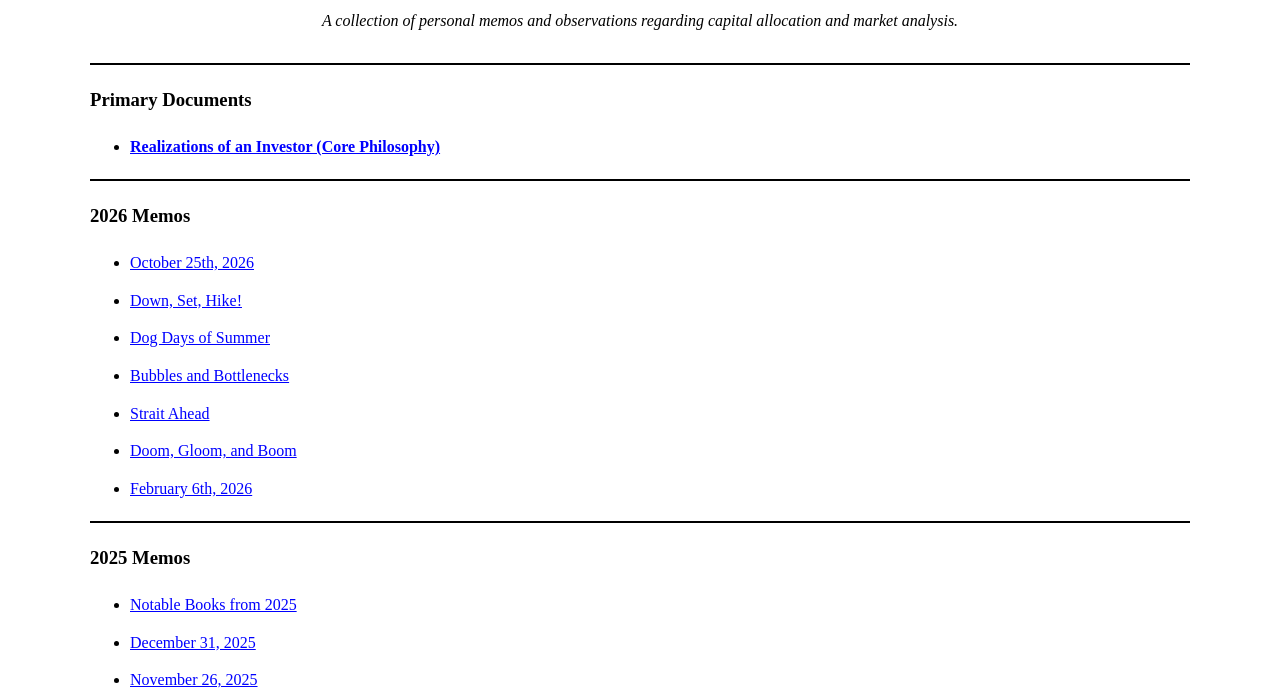
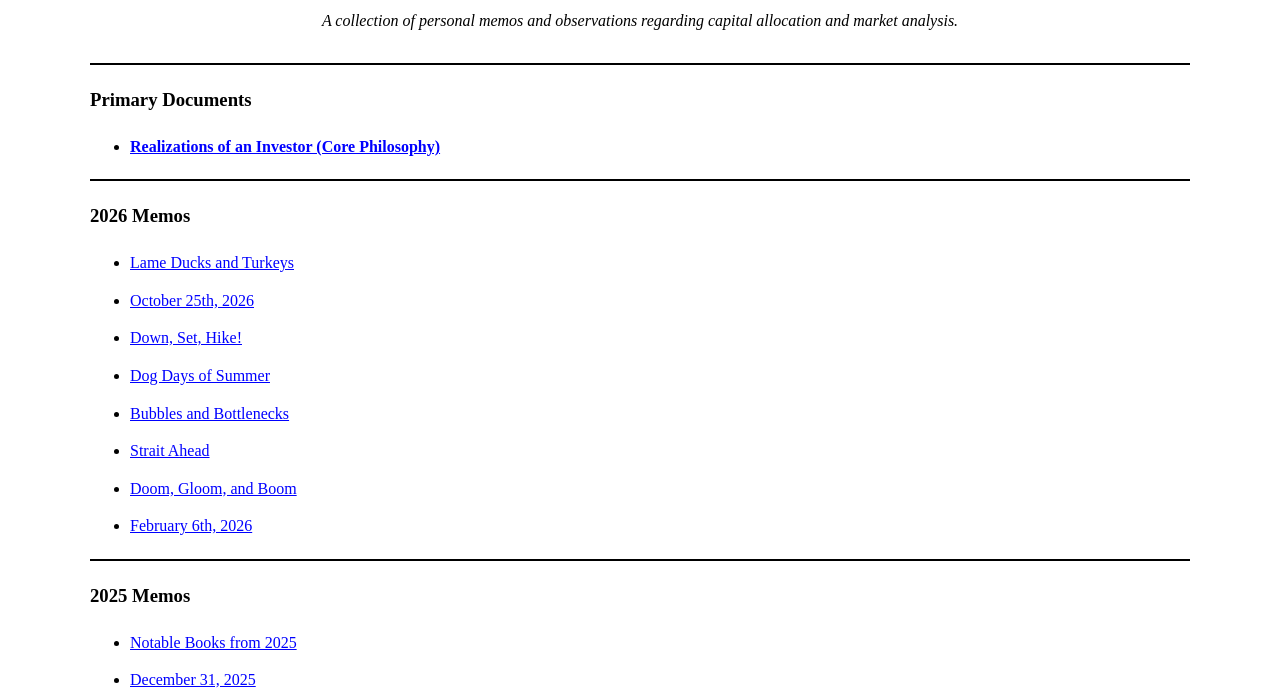
Before and after one commit to lukecagle99/Realizations-of-an-Investor, a plain HTML site: page index.html in a window 1280 px wide. Shown: the part 105-800 px from the top of the page. Drawn offline with Linux system fonts and the light colour scheme; no server answers.

Commit message:
Update index.html

```diff
--- a/index.html
+++ b/index.html
@@ -97,6 +97,7 @@
 
     <h3>2026 Memos</h3>
     <ul>
+        <li><a href="Lame%20Ducks%20and%20Turkeys.pdf" target="_blank" rel="noopener noreferrer">Lame Ducks and Turkeys</a></li>
         <li><a href="October%2025th,%202026.pdf" target="_blank" rel="noopener noreferrer">October 25th, 2026</a></li>
         <li><a href="Down,%20Set,%20Hike!.pdf" target="_blank" rel="noopener noreferrer">Down, Set, Hike!</a></li>
         <li><a href="Dog%20Days%20of%20Summer.pdf" target="_blank" rel="noopener noreferrer">Dog Days of Summer</a></li>
```
